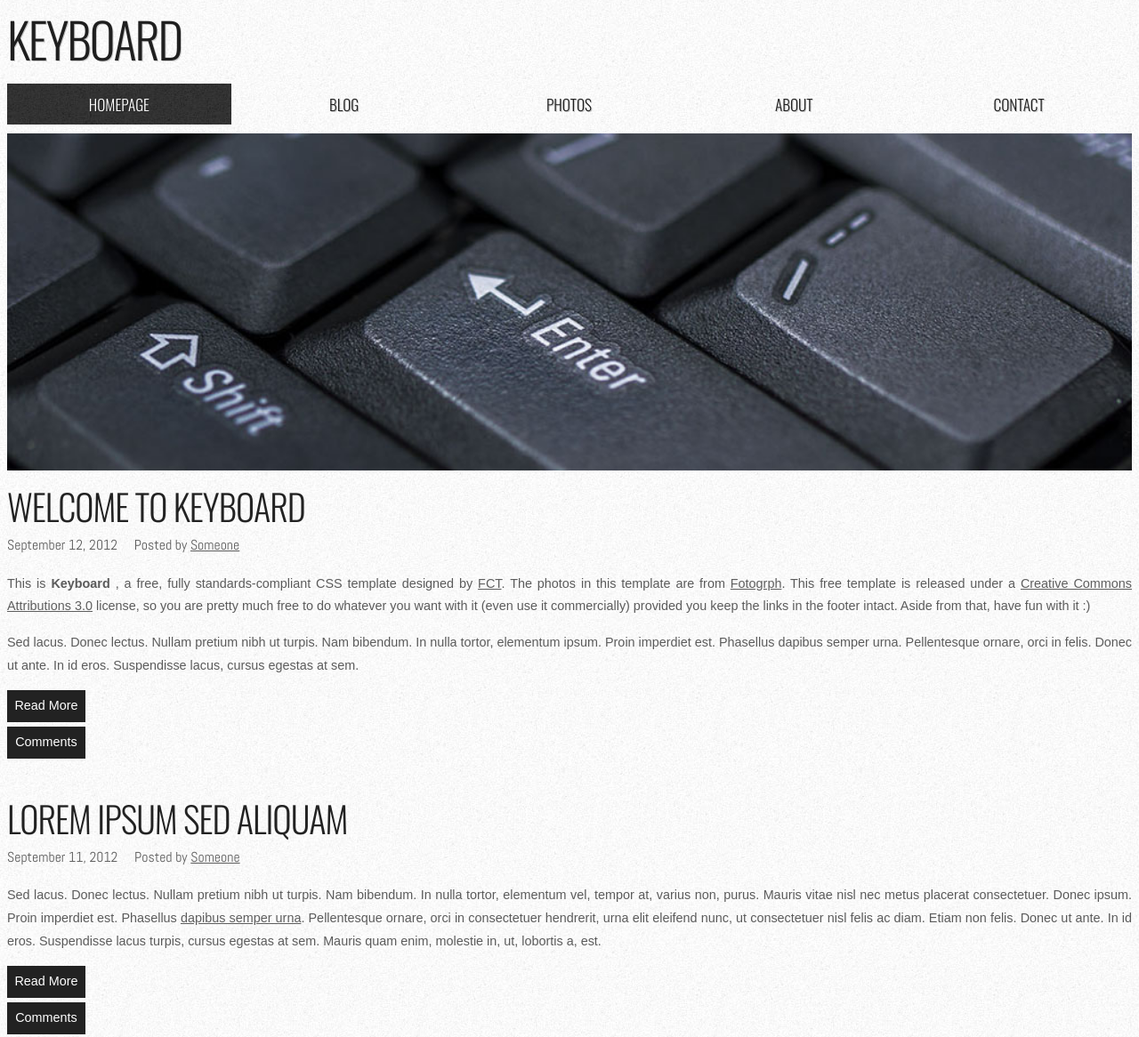
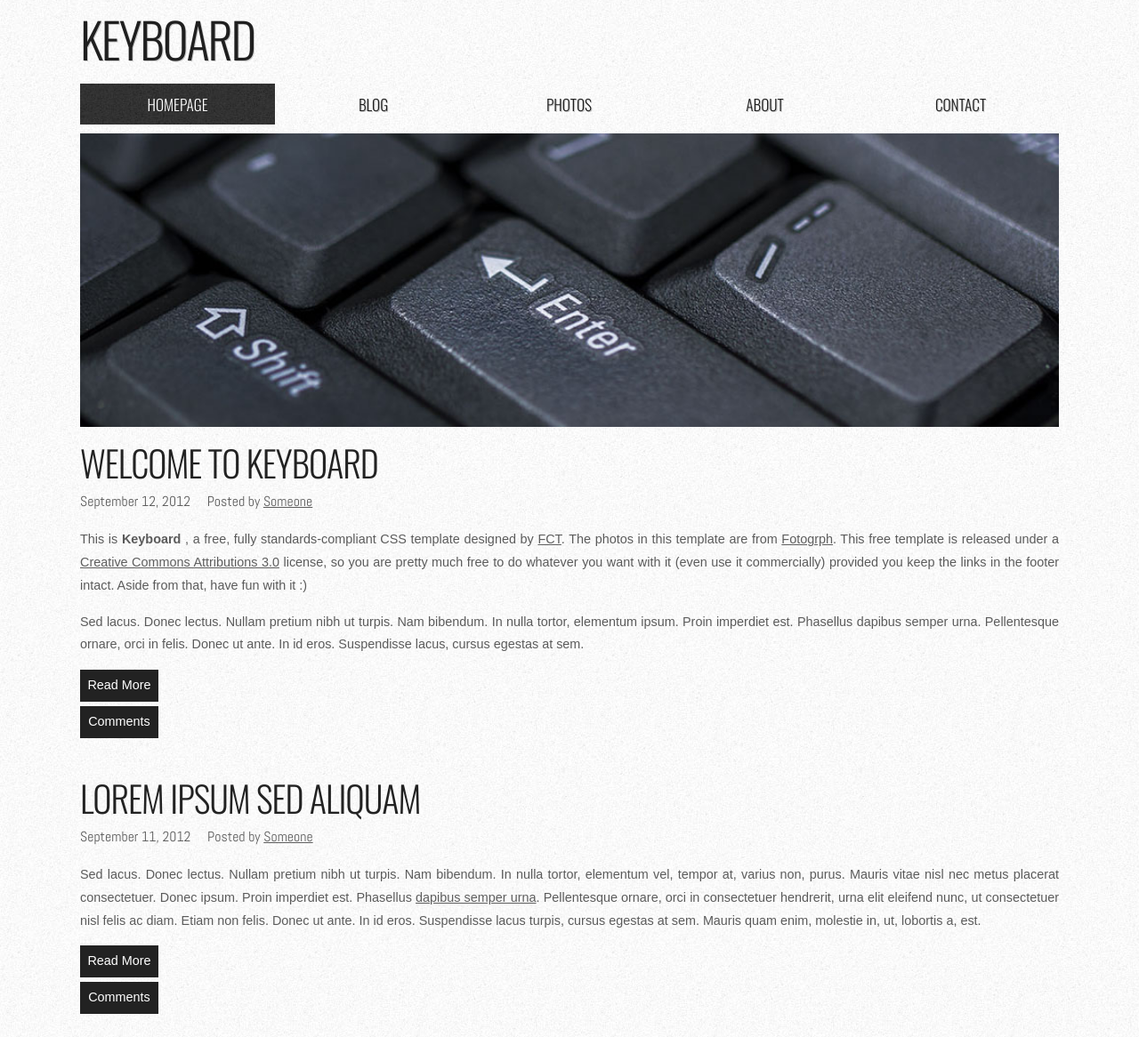
Before and after one commit to kaylamarieh/project_transformation_hauge_kayla, a plain HTML site: page index.html in a window 1280 px wide. Shown: the part 5-1171 px from the top of the page at 89% size. Drawn offline with nearby package versions, Linux system fonts and the light colour scheme.

Commit message:
add max width container

```diff
--- a/css/main.css
+++ b/css/main.css
@@ -6,6 +6,10 @@ html {
 *::before,
 *::after {
     box-sizing: inherit;
+}
+
+.container {
+    max-width: 1100px;
 }
 
 body {
@@ -131,8 +135,11 @@ a {
     }
 }
 
+#banner {
+    margin: 0 auto;
+}
+
 #banner img {
-    margin: 0 auto;
     width: 100%;
     height: auto;
 }
--- a/index.html
+++ b/index.html
@@ -11,7 +11,7 @@
 </head>
 <body>
     <div id="header-wrapper">
-        <header id="header">
+        <header id="header" class="container">
             <div id="logo">
                 <h1><a href="#">Keyboard </a></h1>
             </div>
@@ -27,12 +27,12 @@
         </header>
         <!--end header-->
 
-        <div id="banner">
+        <div id="banner" class="container">
             <img src="img/img02.jpg" alt="keyboard">
         </div>
     </div>
 
-    <main id="content">
+    <main id="content" class="container">
         <article class="post">
             <h2 class="title"><a href="#">Welcome to Keyboard </a></h2>
             <p class="meta">
@@ -77,8 +77,8 @@
             </div>
         </article>
         </main>
-            <!-- end #content -->
-        <aside id="sidebar">
+        <!-- end #content -->
+        <aside id="sidebar" class="container">
             <section>
                 <h2>Categories</h2>
                 <ul>
```
